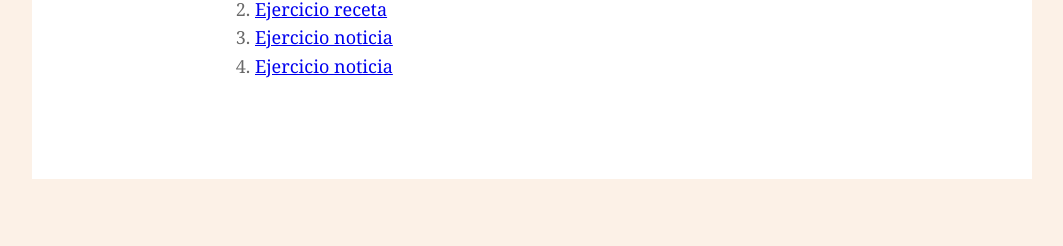
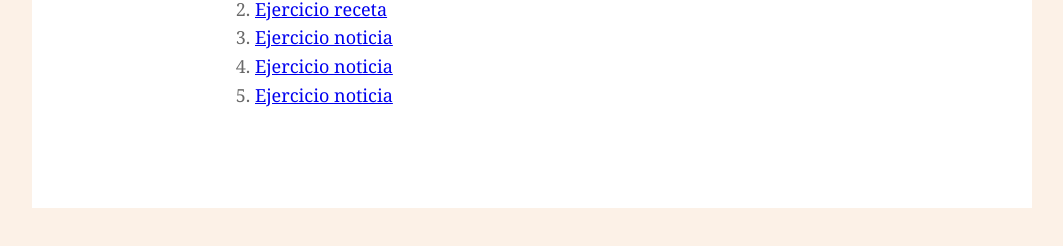
Before and after one commit to marielaesp/Mariela, a plain HTML site: page index/index.html in a window 1280 px wide. Shown: the part 214-460 px from the top of the page, without its empty margins (108-1171 px from the left). Drawn offline with nearby package versions, Linux system fonts and the light colour scheme.

Commit message:
Add files via upload

```diff
--- a/index/index.html
+++ b/index/index.html
@@ -29,6 +29,7 @@
         <li><a href="receta.html">Ejercicio receta</a></li>
         <li><a href="pagina-lunar/eje-lunar-landing.html">Ejercicio noticia</a></li>
         <li><a href="ProyectoParcial1.html">Ejercicio noticia</a></li>
+        <li><a href="pagina-lunar-v02/eje-lunar-landing-v02.html">Ejercicio noticia</a></li>
       </ol>
       <br>
       <br>
```
